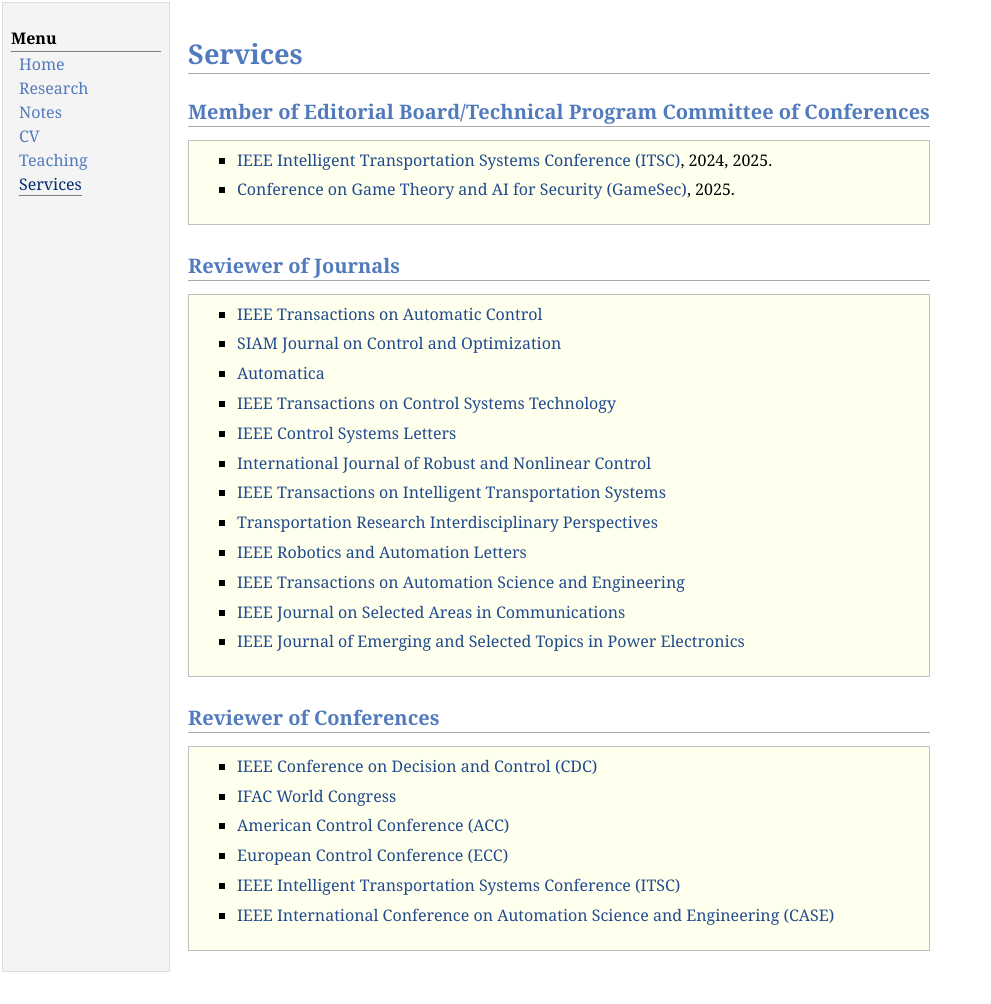
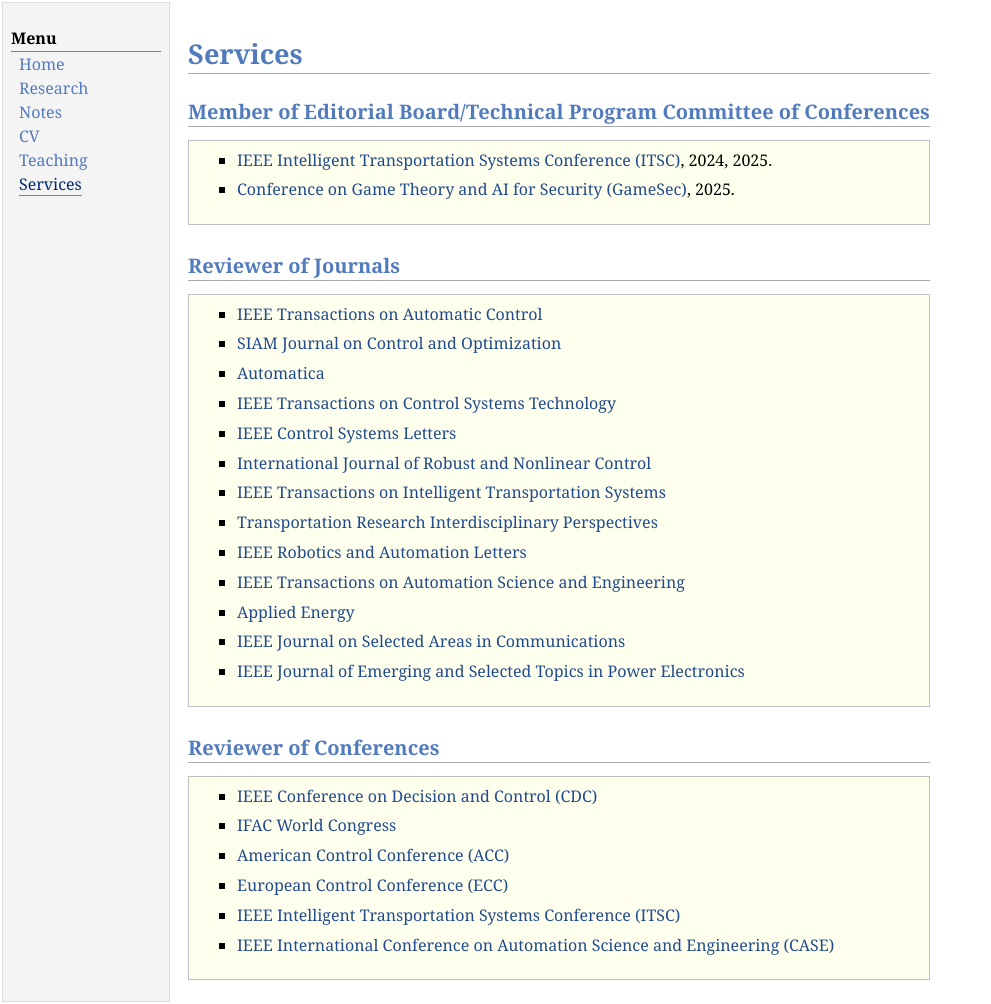
Before and after one commit to yuchaotaigu/yuchaotaigu.github.io, a Jekyll site: the page services.html, which Jekyll copies as it is, in a window 1280 px wide. Shown: the whole page, without its empty margins (0-991 px from the left). Built offline with Jekyll 4.4.1, drawn with Linux system fonts in a browser that asks for light colours; comment, search, counter and statistics services are not loaded; before the commit the page ends 974 px from its top, so only the background shows below that.

Commit message:
Update services.html

```diff
--- a/services.html
+++ b/services.html
@@ -57,6 +57,8 @@
 </li>
 <li><p><a href="https://www.ieee-ras.org/publications/t-ase">IEEE Transactions on Automation Science and Engineering</a></br> </p>
 </li>
+<li><p><a href="https://www.sciencedirect.com/journal/applied-energy">Applied Energy</a></br> </p>
+</li>
 <li><p><a href="https://www.comsoc.org/publications/journals/ieee-jsac">IEEE Journal on Selected Areas in Communications</a></br> </p>
 </li>
 <li><p><a href="https://www.ieee-pels.org/publications/journal-of-emerging-and-selected-topics-in-power-electronics/">IEEE Journal of Emerging and Selected Topics in Power Electronics</a></br> </p>
```
